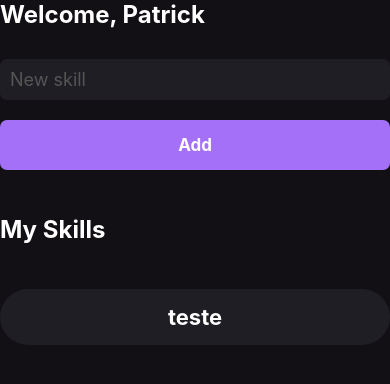
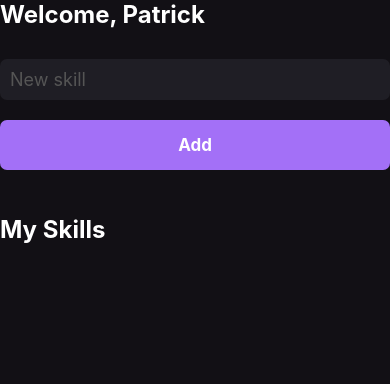
Before and after one commit to patricksw94/mySkills, a React Native app: screen / in a window 390 px wide. Shown: the top 384 px of the page. Built offline with nearby package versions, Linux system fonts and the light colour scheme.

Commit message:
map da skill

```diff
--- a/src/pages/Home.js
+++ b/src/pages/Home.js
@@ -43,11 +43,15 @@ export function Home() {
       My Skills
       </Text>
 
-      <TouchableOpacity style={styles.buttonSkill}>
+    {
+            mySkills.map(skill => (
+      <TouchableOpacity key={skill} style={styles.buttonSkill}>
         <Text style={styles.textSkill}>
-            teste
+            {skill}
         </Text>
       </TouchableOpacity>
+            ))
+    }
 
     </SafeAreaView>
   );
```
